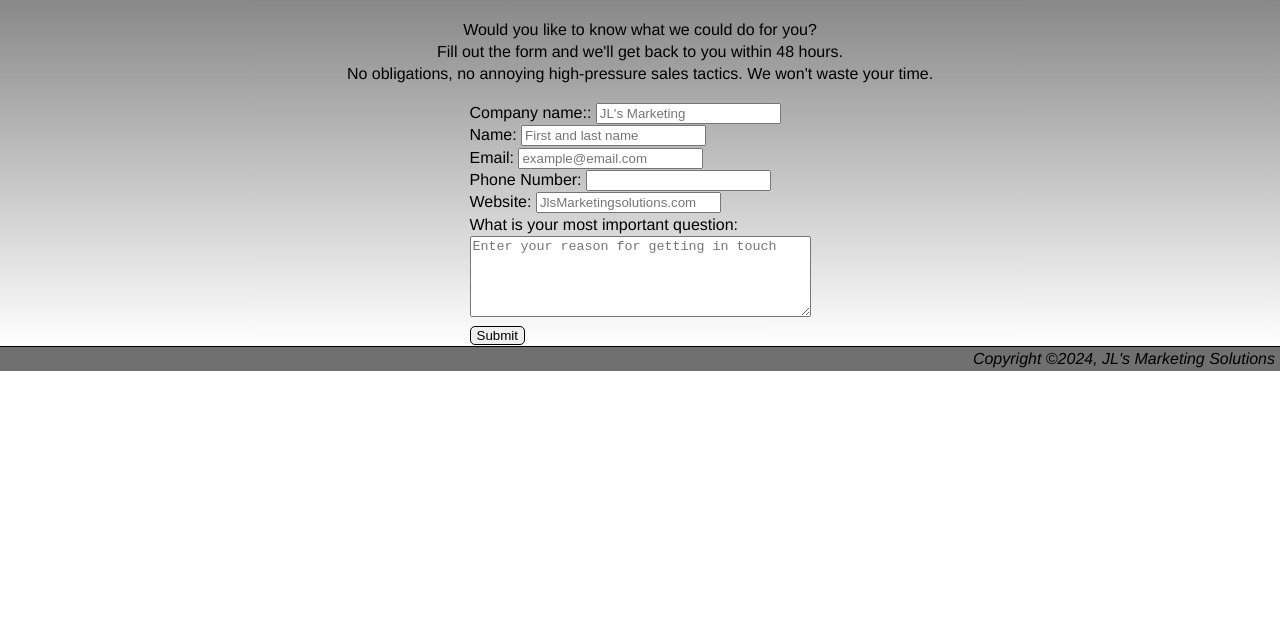
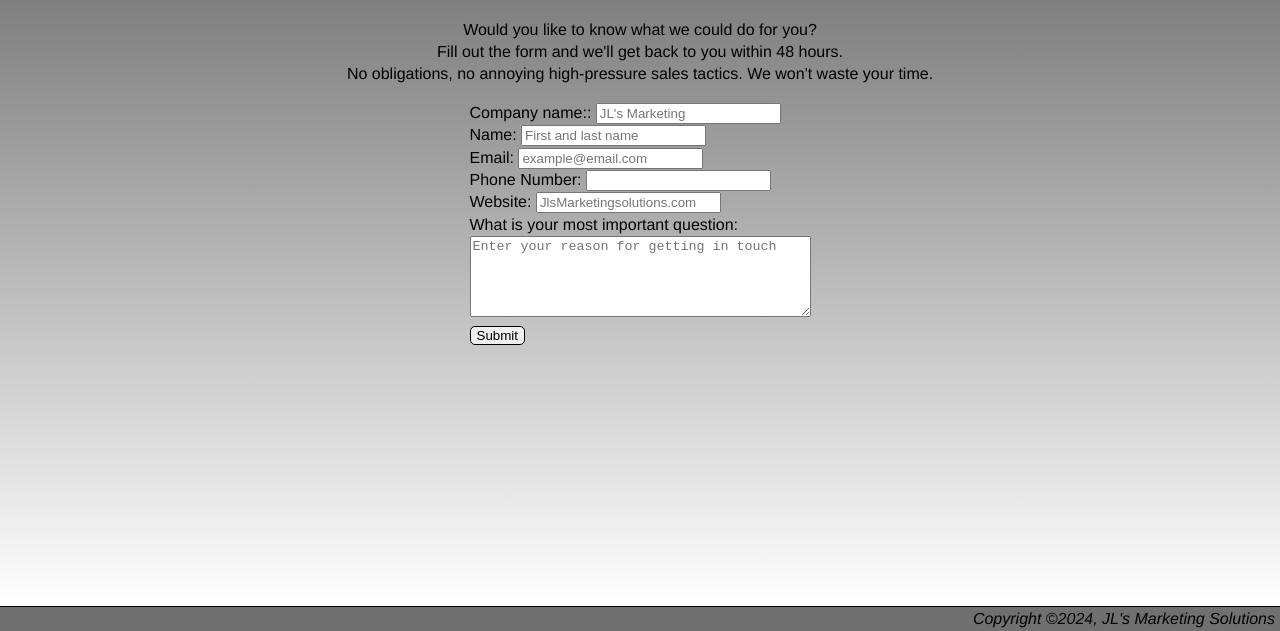
Before and after one commit to Josephleathem/Project_Landing-Page, a plain HTML site: page contact.html in a window 1280 px wide. Shown: the part 169-800 px from the top of the page. Drawn offline with Linux system fonts and the light colour scheme.

Commit message:
I used flex grow 1 to adjust the pages to always fit the viewport

```diff
--- a/styles.css
+++ b/styles.css
@@ -13,6 +13,7 @@ body {
     font-size: 16px;
     line-height: 1.4;
     margin: 0px;
+    min-height: 100vh;
 }
 
 header {
@@ -43,6 +44,7 @@ a {
 
 .main-section {
     background: linear-gradient(to bottom ,#707070, #B8B8B8, #ffffff);
+    flex-grow: 1;
 }
 
 .section-one {
```
Also changed, not shown: 1 other file.
